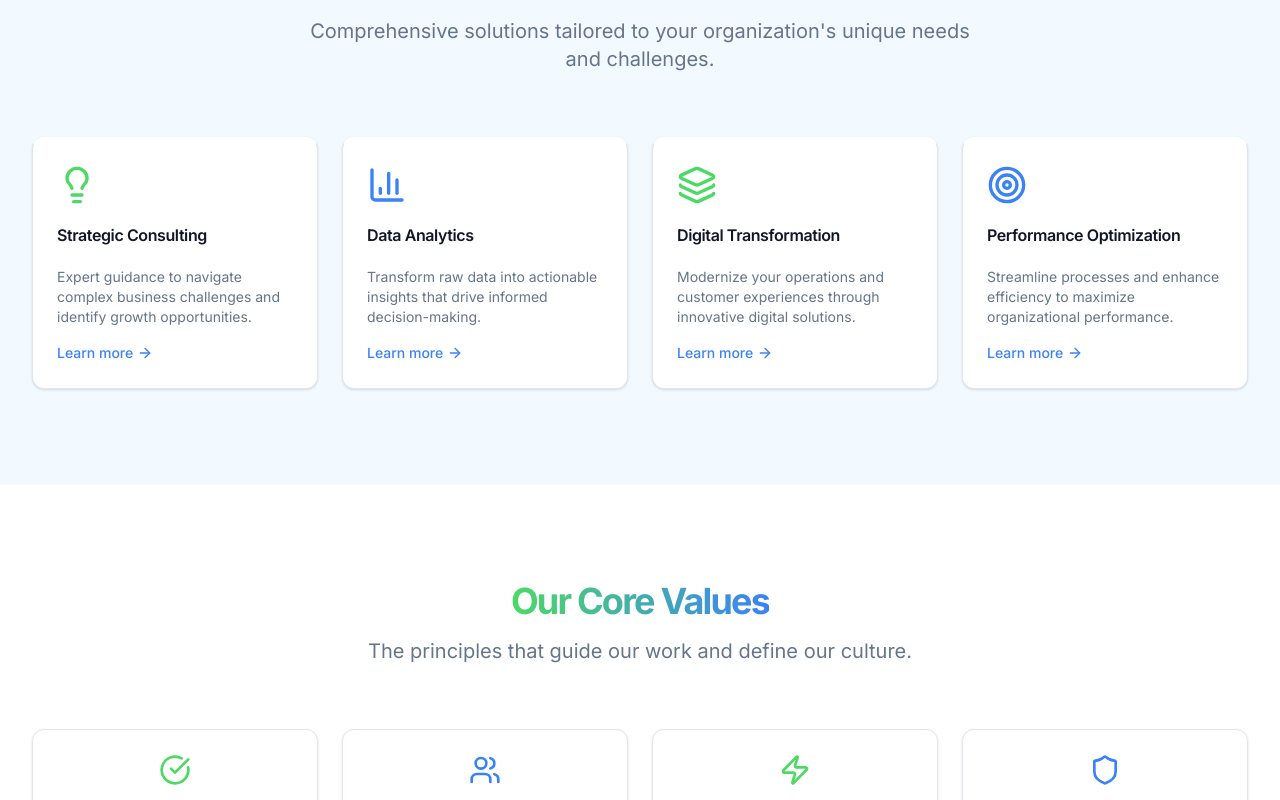
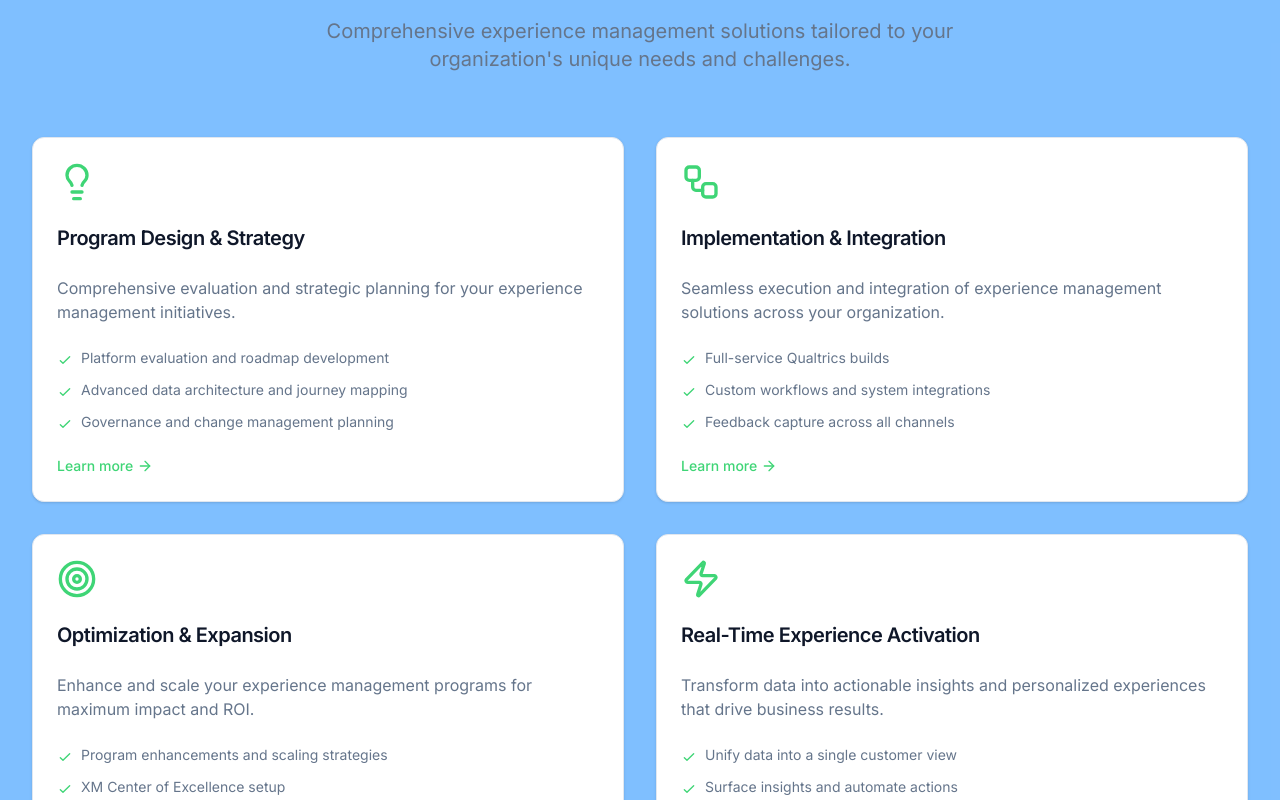
Before and after one commit to joshuaposton/StrataXM, a Next.js app: page / in a window 1280 px wide. Shown: the part 720-1520 px from the top of the page. Built offline with nearby package versions, Linux system fonts and the light colour scheme.

Commit message:
style(layout): Refactor Header component styles

```diff
--- a/src/components/home/Services.tsx
+++ b/src/components/home/Services.tsx
@@ -1,57 +1,92 @@
+
 import { Card, CardContent, CardDescription, CardHeader, CardTitle } from "@/components/ui/card";
-import { ArrowRight, BarChart3, Layers, Lightbulb, Target } from "lucide-react";
+import { ArrowRight, BarChart3, Layers, Lightbulb, Target, Workflow, Database, Users, Zap } from "lucide-react";
 import Link from "next/link";
 
 export function Services() {
   const services = [
     {
-      title: "Strategic Consulting",
-      description: "Expert guidance to navigate complex business challenges and identify growth opportunities.",
-      icon: <Lightbulb className="h-10 w-10 text-[#4CD964]" />,
-      href: "/services/consulting"
+      title: "Program Design & Strategy",
+      description: "Comprehensive evaluation and strategic planning for your experience management initiatives.",
+      icon: <Lightbulb className="h-10 w-10 text-primary" />,
+      href: "/services/program-design",
+      features: [
+        "Platform evaluation and roadmap development",
+        "Advanced data architecture and journey mapping",
+        "Governance and change management planning"
+      ]
     },
     {
-      title: "Data Analytics",
-      description: "Transform raw data into actionable insights that drive informed decision-making.",
-      icon: <BarChart3 className="h-10 w-10 text-[#3B82F6]" />,
-      href: "/services/analytics"
+      title: "Implementation & Integration",
+      description: "Seamless execution and integration of experience management solutions across your organization.",
+      icon: <Workflow className="h-10 w-10 text-primary" />,
+      href: "/services/implementation",
+      features: [
+        "Full-service Qualtrics builds",
+        "Custom workflows and system integrations",
+        "Feedback capture across all channels"
+      ]
     },
     {
-      title: "Digital Transformation",
-      description: "Modernize your operations and customer experiences through innovative digital solutions.",
-      icon: <Layers className="h-10 w-10 text-[#4CD964]" />,
-      href: "/services/transformation"
+      title: "Optimization & Expansion",
+      description: "Enhance and scale your experience management programs for maximum impact and ROI.",
+      icon: <Target className="h-10 w-10 text-primary" />,
+      href: "/services/optimization",
+      features: [
+        "Program enhancements and scaling strategies",
+        "XM Center of Excellence setup",
+        "Hands-on enablement and ongoing support"
+      ]
     },
     {
-      title: "Performance Optimization",
-      description: "Streamline processes and enhance efficiency to maximize organizational performance.",
-      icon: <Target className="h-10 w-10 text-[#3B82F6]" />,
-      href: "/services/optimization"
+      title: "Real-Time Experience Activation",
+      description: "Transform data into actionable insights and personalized experiences that drive business results.",
+      icon: <Zap className="h-10 w-10 text-primary" />,
+      href: "/services/experience-activation",
+      features: [
+        "Unify data into a single customer view",
+        "Surface insights and automate actions",
+        "Orchestrate personalized experiences at key journey moments"
+      ]
     }
   ];
 
   return (
-    <section className="py-16 md:py-24 bg-secondary/5">
+    <section className="py-16 md:py-24 bg-secondary/50">
       <div className="container px-4 md:px-6 lg:px-8">
         <div className="flex flex-col items-center text-center space-y-4 mb-12 md:mb-16">
-          <h2 className="text-3xl md:text-4xl font-bold tracking-tighter gradient-text">Our Services</h2>
+          <h2 className="text-3xl md:text-4xl font-bold tracking-tighter">Our Services</h2>
           <p className="text-xl text-muted-foreground max-w-2xl">
-            Comprehensive solutions tailored to your organization's unique needs and challenges.
+            Comprehensive experience management solutions tailored to your organization's unique needs and challenges.
           </p>
         </div>
 
-        <div className="grid grid-cols-1 md:grid-cols-2 lg:grid-cols-4 gap-6">
+        <div className="grid grid-cols-1 md:grid-cols-2 gap-8">
           {services.map((service, index) => (
-            <Card key={index} className="group hover:shadow-md transition-all duration-200 h-full border-t-4 border-t-transparent hover:border-t-[#4CD964]">
+            <Card key={index} className="group hover:shadow-md transition-all duration-200 h-full">
               <CardHeader>
                 <div className="mb-4">{service.icon}</div>
-                <CardTitle>{service.title}</CardTitle>
+                <CardTitle className="text-xl">{service.title}</CardTitle>
               </CardHeader>
-              <CardContent className="space-y-4">
-                <CardDescription>{service.description}</CardDescription>
+              <CardContent className="space-y-6">
+                <CardDescription className="text-base">{service.description}</CardDescription>
+
+                <div className="space-y-3">
+                  {service.features.map((feature, featureIndex) => (
+                    <div key={featureIndex} className="flex items-start">
+                      <div className="mr-2 mt-1 flex-shrink-0">
+                        <svg className="h-4 w-4 text-primary" fill="none" viewBox="0 0 24 24" stroke="currentColor">
+                          <path strokeLinecap="round" strokeLinejoin="round" strokeWidth={2} d="M5 13l4 4L19 7" />
+                        </svg>
+                      </div>
+                      <p className="text-sm text-muted-foreground">{feature}</p>
+                    </div>
+                  ))}
+                </div>
+
                 <Link
                   href={service.href}
-                  className="inline-flex items-center text-sm font-medium text-[#3B82F6] hover:text-[#4CD964] transition-colors"
+                  className="inline-flex items-center text-sm font-medium text-primary group-hover:underline"
                 >
                   Learn more <ArrowRight className="ml-1 h-4 w-4" />
                 </Link>
--- a/src/components/layout/Footer.tsx
+++ b/src/components/layout/Footer.tsx
@@ -46,18 +46,23 @@ export function Footer() {
             <h3 className='text-sm font-medium mb-4 gradient-text'>Services</h3>
             <ul className='space-y-3'>
               <li>
-                <Link href='/services/consulting' className='text-sm text-muted-foreground hover:text-[#4CD964] transition-colors'>
-                  Consulting
-                </Link>
-              </li>
-              <li>
-                <Link href='/services/strategy' className='text-sm text-muted-foreground hover:text-[#4CD964] transition-colors'>
-                  Strategy
+                <Link href='/services/program-design' className='text-sm text-muted-foreground hover:text-[#4CD964] transition-colors'>
+                  Program Design & Strategy
                 </Link>
               </li>
               <li>
                 <Link href='/services/implementation' className='text-sm text-muted-foreground hover:text-[#4CD964] transition-colors'>
-                  Implementation
+                  Implementation & Integration
+                </Link>
+              </li>
+              <li>
+                <Link href='/services/optimization' className='text-sm text-muted-foreground hover:text-[#4CD964] transition-colors'>
+                  Optimization & Expansion
+                </Link>
+              </li>
+              <li>
+                <Link href='/services/experience-activation' className='text-sm text-muted-foreground hover:text-[#4CD964] transition-colors'>
+                  Experience Activation
                 </Link>
               </li>
             </ul>
--- a/src/components/layout/Header.tsx
+++ b/src/components/layout/Header.tsx
@@ -21,7 +21,7 @@ export function Header() {
       <div className='container flex h-16 items-center justify-between px-4 md:px-6 lg:px-8'>
         <div className='flex items-center gap-2'>
           <Link href='/' className='flex items-center space-x-2'>
-            <div className='h-5'>
+            <div className='h-15'>
               <Image
                 src='/images/logo_bg_removed.png'
                 alt='StrataXM Logo'
```
